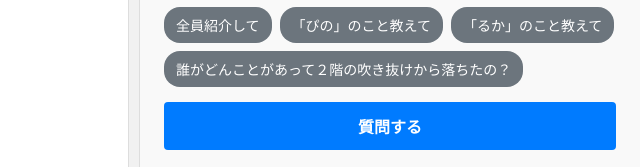
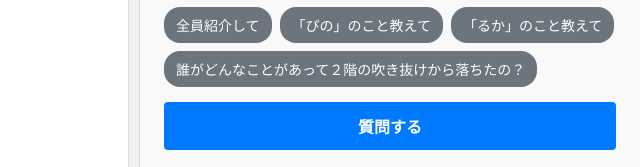
Before and after one commit to challengegit/test-picture-description, a website: page index.html in a window 1280 px wide. Shown: the part 186-353 px from the top of the page, 640-1280 px from the left. Drawn offline with Linux system fonts and the light colour scheme.

Commit message:
サジェスト更新

```diff
--- a/index.html
+++ b/index.html
@@ -86,7 +86,7 @@
               <button class="suggestion-btn">全員紹介して</button>
               <button class="suggestion-btn">「ぴの」のこと教えて</button>
               <button class="suggestion-btn">「るか」のこと教えて</button>
-              <button class="suggestion-btn">誰がどんことがあって２階の吹き抜けから落ちたの？</button>
+              <button class="suggestion-btn">誰がどんなことがあって２階の吹き抜けから落ちたの？</button>
             </div>
 
             <button id="ask-button">質問する</button>
```
